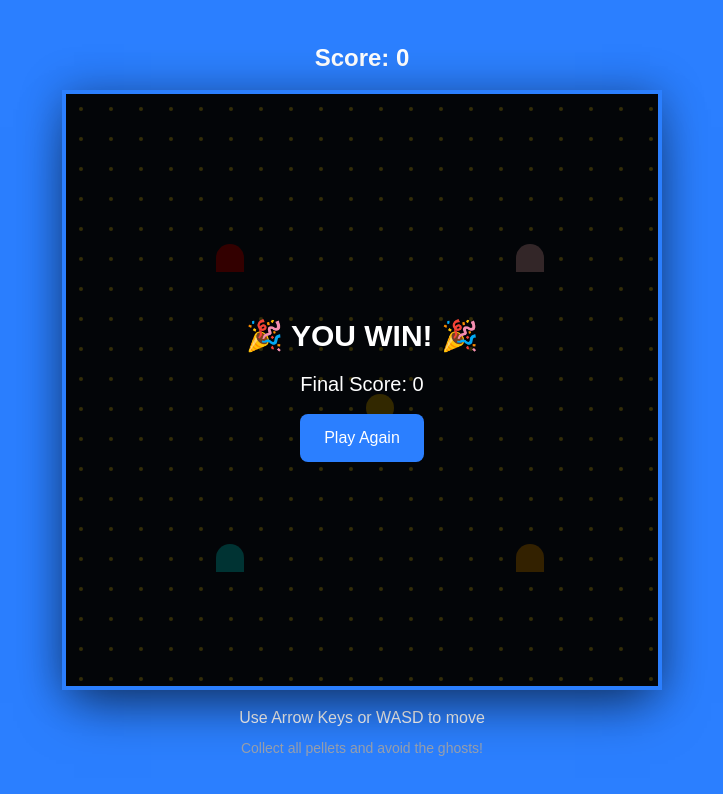
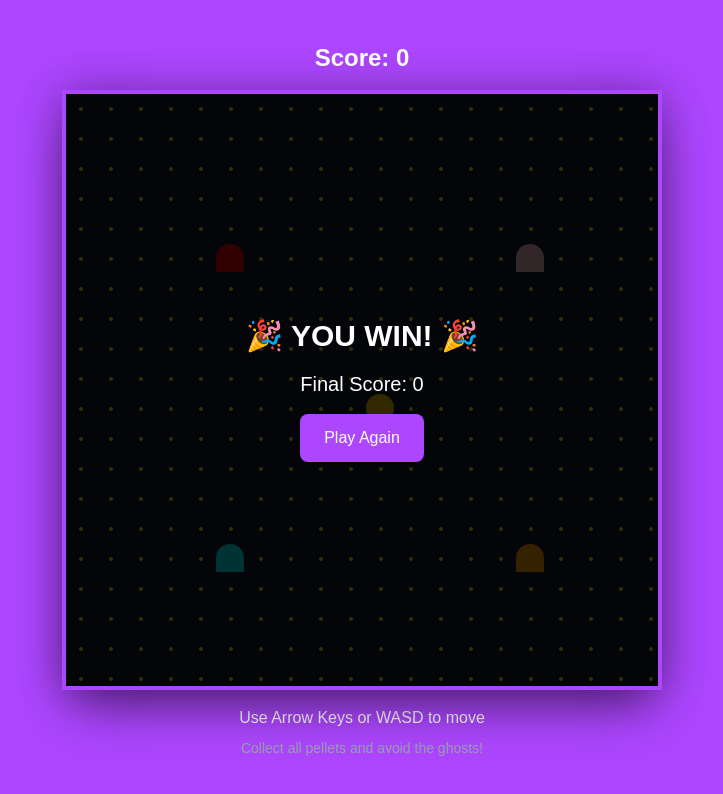
Before and after one commit to ns-test-org/create-pacman-game, a Next.js app in the folder packages/create-pacman-game/: page / in a window 1280 px wide. Shown: the top 794 px of the page, without its empty margins (278-1001 px from the left). Built offline with nearby package versions, Linux system fonts and the light colour scheme.

Commit message:
Merge thread: Change background to purple

```diff
--- a/packages/create-pacman-game/src/app/page.tsx
+++ b/packages/create-pacman-game/src/app/page.tsx
@@ -173,13 +173,13 @@ export default function PacmanGame() {
   };
 
   return (
-    <div className="min-h-screen bg-blue-500 flex flex-col items-center justify-center p-4">
+    <div className="min-h-screen bg-purple-500 flex flex-col items-center justify-center p-4">
       <div className="mb-4 text-white text-2xl font-bold">
         Score: {score}
       </div>
 
       <div
-        className="relative bg-gray-900 border-4 border-blue-500 shadow-2xl"
+        className="relative bg-gray-900 border-4 border-purple-500 shadow-2xl"
         style={{
           width: GRID_SIZE * CELL_SIZE,
           height: GRID_SIZE * CELL_SIZE,
@@ -240,7 +240,7 @@ export default function PacmanGame() {
             </div>
             <button
               onClick={resetGame}
-              className="px-6 py-3 bg-blue-500 text-white rounded-lg hover:bg-blue-600 transition-colors"
+              className="px-6 py-3 bg-purple-500 text-white rounded-lg hover:bg-purple-600 transition-colors"
             >
               Play Again
             </button>
```
